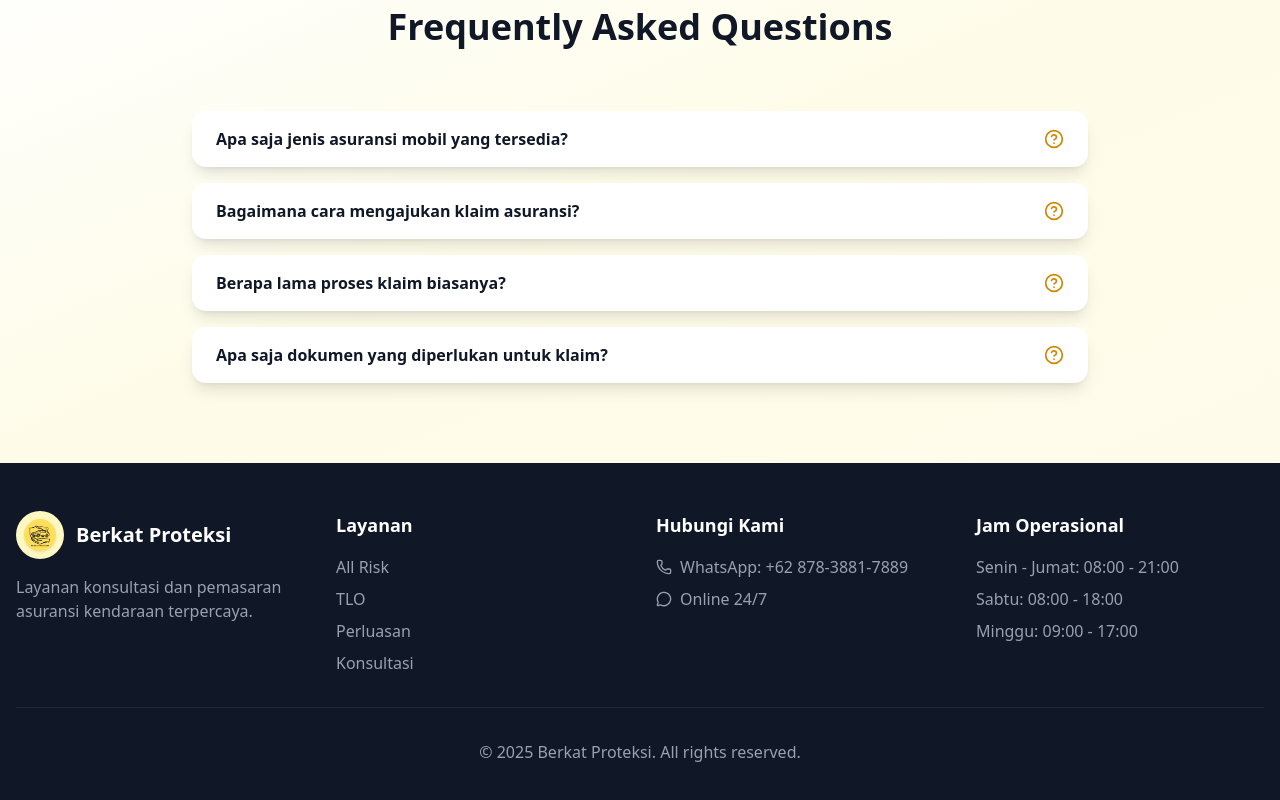
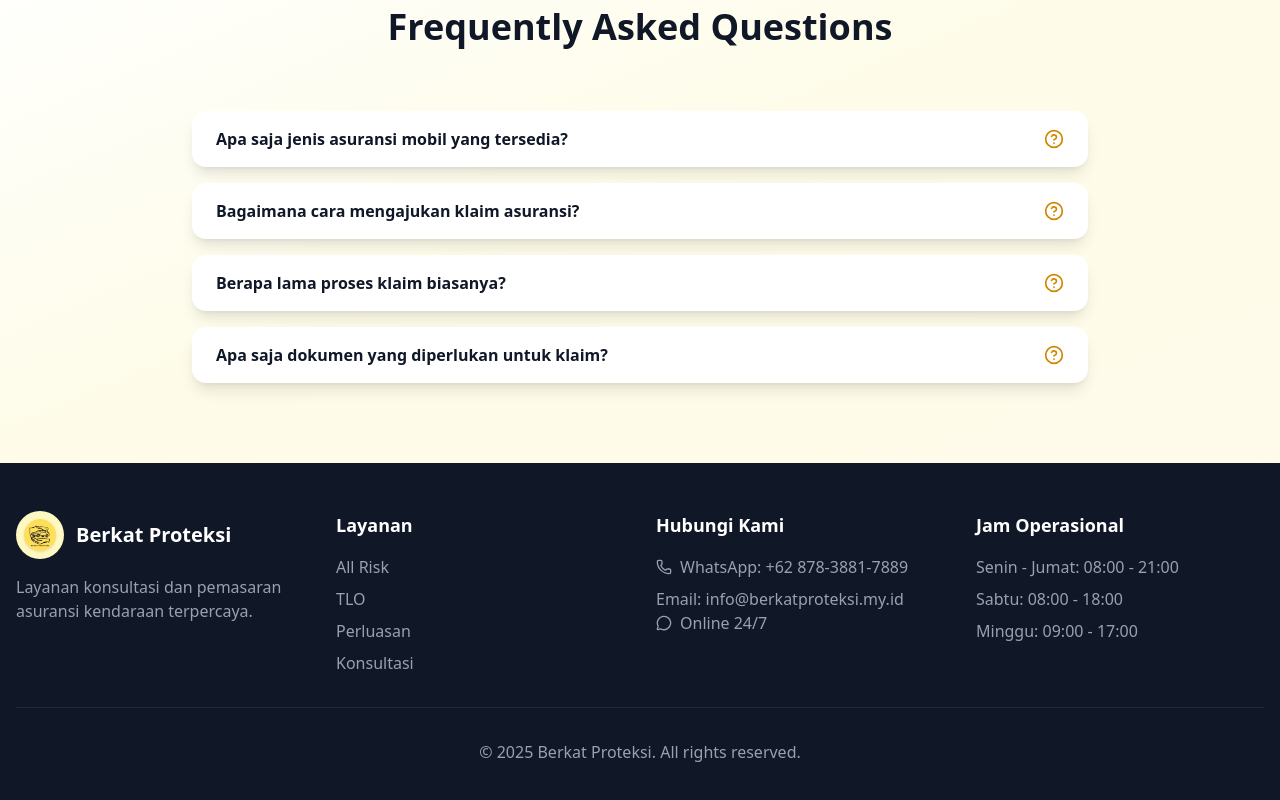
Before and after one commit to citaviriyo/berkatproteksi, a Next.js app: page / in a window 1280 px wide. Shown: the part 5250-6050 px from the top of the page. Built offline with nearby package versions, Linux system fonts and the light colour scheme.

Commit message:
Update page.tsx

```diff
--- a/src/app/page.tsx
+++ b/src/app/page.tsx
@@ -527,6 +527,7 @@ export default function BerkatProteksi() {
                   <Phone className="w-4 h-4" />
                   WhatsApp: +62 878-3881-7889
                 </li>
+                  Email: info@berkatproteksi.my.id
                 <li className="flex items-center gap-2">
                   <MessageCircle className="w-4 h-4" />
                   Online 24/7
```
